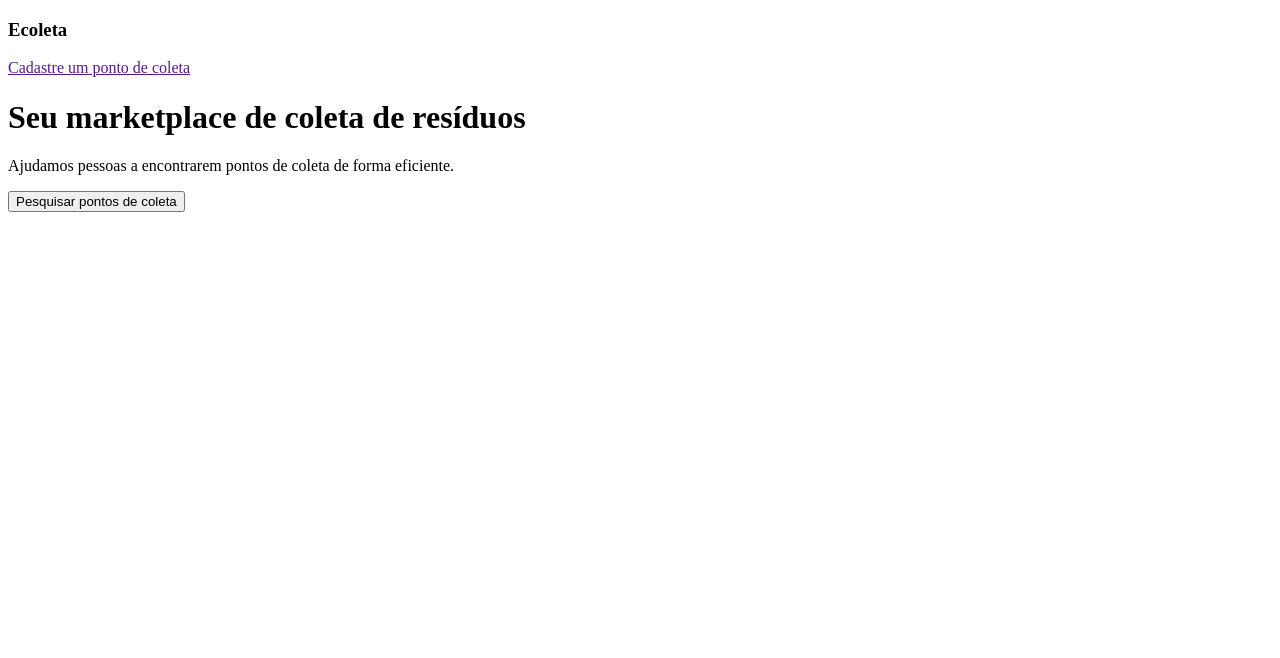
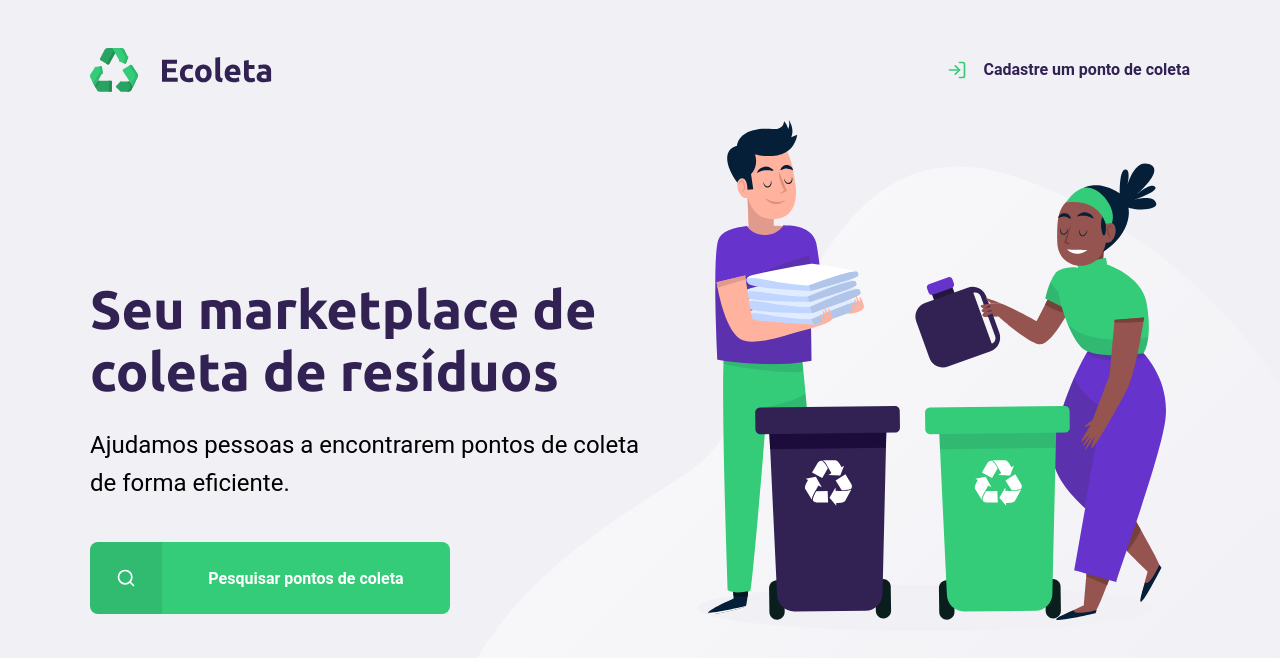
Before and after one commit to israelcarlos01/nextLevel, a plain HTML site: page styles/index.html in a window 1280 px wide. Drawn offline with Linux system fonts and the light colour scheme.

Commit message:
first page ecoleta

```diff
--- a/styles/index.html
+++ b/styles/index.html
@@ -4,16 +4,33 @@
     <meta charset="UTF-8" />
     <meta name="viewport" content="width=device-width, initial-scale=1.0" />
     <title>Ecoleta</title>
-
-    <link href="stylesheet" href="/styles/main.css" />
+    <link rel="stylesheet" href="/styles/main.css" />
+    <link
+      href="https://fonts.googleapis.com/css2?family=Ubuntu:wght@700&display=swap"
+      rel="stylesheet"
+    />
   </head>
   <body>
-    <div>
-      <h3>Ecoleta</h3>
-      <a href="">Cadastre um ponto de coleta</a>
-      <h1>Seu marketplace de coleta de resíduos</h1>
-      <p>Ajudamos pessoas a encontrarem pontos de coleta de forma eficiente.</p>
-      <button>Pesquisar pontos de coleta</button>
+    <div id="page-home">
+      <div class="content">
+        <header>
+          <img src="/assets/logo.svg" alt="Logomarca" />
+          <a href="">
+            <span></span>
+            Cadastre um ponto de coleta
+          </a>
+        </header>
+        <main>
+          <h1>Seu marketplace de coleta de resíduos</h1>
+          <p>
+            Ajudamos pessoas a encontrarem pontos de coleta de forma eficiente.
+          </p>
+          <a href="#">
+            <span></span>
+            <strong>Pesquisar pontos de coleta</strong>
+          </a>
+        </main>
+      </div>
     </div>
   </body>
 </html>
--- a/styles/main.css
+++ b/styles/main.css
@@ -1,12 +1,197 @@
+/*Variáveis globais*/
+
+/*
+Referencia a raiz do nosso projeto, dentro possuem variáveis a serem usadas
+para evitar repetição de código
+*/
+:root {
+  --title-color: #322153;
+  --primary-color: #34cb79;
+}
+/*Referencia todos os seletores*/
+* {
+  margin: 0;
+  padding: 0;
+}
+
+html {
+  font-family: "roboto", sans-serif;
+}
+
+body {
+  background: #f0f0f5;
+  -webkit-font-smoothing: antialiased;
+}
+
+a {
+  text-decoration: none;
+  color: var(--title-color);
+}
+
+h1,
+h2,
+h3,
+h4,
+h5,
+h6 {
+  font-family: "ubuntu", sans-serif;
+  color: var(--title-color);
+}
+
 /*
   ***observações***
 
     -box model
 
-      display: block; => Container que ocupa o espaço todo na horizontal,
+      display: block; => Container que ocupa o espaço todo na horizontal
+      independente do conteúdo do container,
       fazendo com que o elementos fiquem em baixo dele.
 
-      display: inline; => faz com que o container fique do tamanho do conteúdo,
-      permitindo que seja colocado elementos um ao lado do otro.
+      display: inline; => faz com que o container fique um ao lado do otro.
 
+      display: flex; => adapta  o container conforme o conteúdo do mesmo.
+
+      align-items: center; => alinha os itens ao centro na vertical.
+
+      justify-content: space-between; => vai justificar o conteúdo de dentro,
+      colocando um espaço entre os elementos.
+
+      max-width: 1100px; => quado chega nesse px ele para de se mover.
+
+      margin: 0 auto; o primeiro valor se diz a margem do top e bottom,
+      o segundo da left e right, se tivesse  4 valores ex: margin: 0 10 26 0;,
+      diz respeito a margem do top, right, bottom e por ultimo left na
+      respectiva ordem.
+
+      height: 100vh; => vh unidade de medida dinâmica ocupa toda a parte branca
+      na altura da page.
+
+      width: 100vw; => vh unidade de medida dinâmica ocupa toda a parte branca
+      na largura da page.
+
+      font-weight: 700; => peso da fonte;
+
+      text-decoration: none; => tira o sublinhado do link.
+
+      line-height: 38px; => altura da linha do texto;
+
+      position: absolute; => fica em cima dos demais elementos, em uma
+      posição absoluta, como o próprio nome já diz.
 */
+
+#page-home {
+  height: 100vh;
+  background: url("../assets/home-background.svg") no-repeat;
+  background-position: 35vw 15vh;
+}
+
+#page-home .content {
+  width: 90%;
+  max-width: 1100px;
+  margin: 0 auto;
+  height: 100%;
+  display: flex;
+  flex-direction: column;
+}
+
+#page-home header {
+  display: flex;
+  align-items: center;
+  justify-content: space-between;
+  margin-top: 48px;
+}
+
+#page-home header a {
+  display: flex;
+  color: var(--title-color);
+  font-weight: 700;
+}
+
+#page-home header a span {
+  margin-right: 16px;
+  background-image: url("../assets/log-in.svg");
+  display: flex;
+  width: 20px;
+  height: 20px;
+}
+
+#page-home main {
+  max-width: 560px;
+  flex: 1;
+  display: flex;
+  flex-direction: column;
+  justify-content: center;
+}
+
+#page-home main h1 {
+  font-size: 54px;
+}
+
+#page-home main p {
+  font-size: 24px;
+  line-height: 38px;
+  margin-top: 24px;
+}
+
+#page-home main a {
+  width: 100%;
+  max-width: 360px;
+  background-color: var(--primary-color);
+  height: 72px;
+  border-radius: 8px;
+  display: flex;
+  align-items: center;
+  margin-top: 40px;
+  transition: 400ms;
+}
+
+#page-home main a:hover {
+  background-color: #2fb86e;
+}
+
+#page-home main a span {
+  width: 72px;
+  height: 72px;
+  background-color: rgba(0, 0, 0, 0.08);
+  border-top-left-radius: 8px;
+  border-bottom-left-radius: 8px;
+  display: flex;
+  align-items: center;
+  justify-content: center;
+}
+
+/*adicionando um pseudo elemento, elemento que não exite no HTML*/
+#page-home main a span::after {
+  content: "";
+  background-image: url("../assets/search.svg");
+  height: 20px;
+  width: 20px;
+}
+
+#page-home main a strong {
+  color: white;
+  flex: 1;
+  text-align: center;
+}
+
+@media (max-width: 900px) {
+  #page-home {
+    background-position: 70vh;
+  }
+
+  #page-home .content {
+    align-items: center;
+    text-align: center;
+  }
+
+  #page-home header a {
+    position: absolute;
+    bottom: 48px;
+    left: 50%;
+    transform: translateX(-50%);
+  }
+
+  #page-home main {
+    align-items: center;
+  }
+}
```
Also changed, not shown: assets/arrow-left.svg (added), assets/baterias.svg (added), assets/check.svg (added), assets/eletronicos.svg (added), assets/home-background.svg (added), assets/lampadas.svg (added), assets/log-in.svg (added), assets/logo.svg (added), assets/oleo.svg (added), assets/organicos.svg (added), assets/papeis-papelao.svg (added), assets/search.svg (added), assets/x.svg (added).
